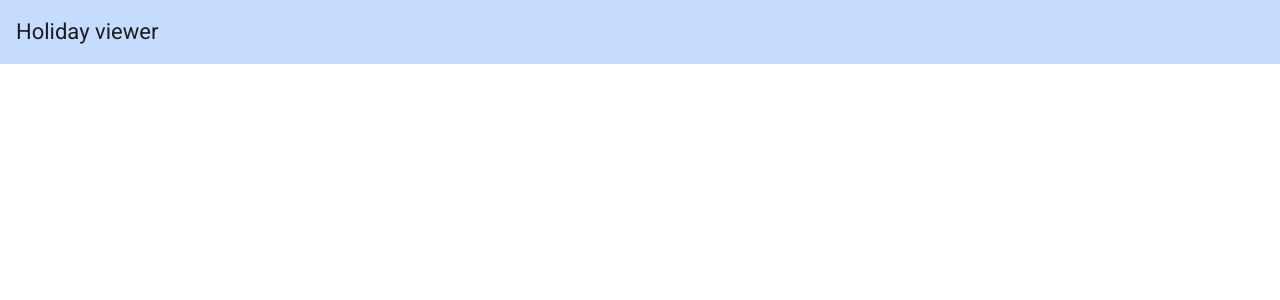
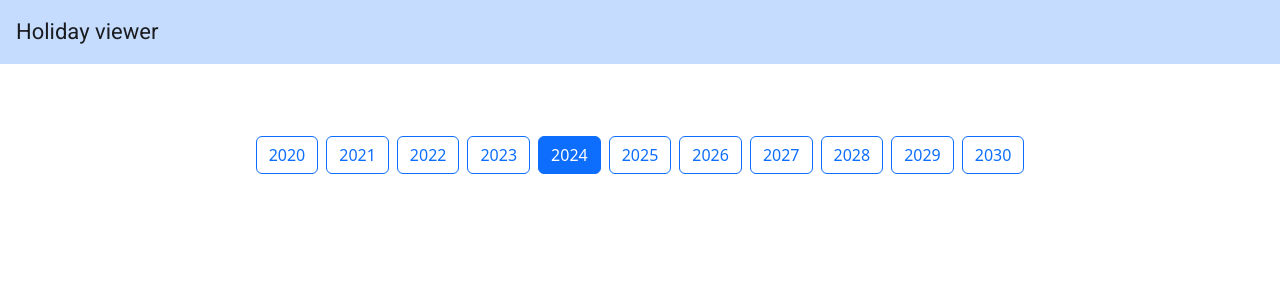
Before and after one commit to RomanMykush/HolidayViewer, an Angular app: page /countries/1 in a window 1280 px wide. Before the commit this address led to /. Shown: the top 300 px of the page. Built offline with nearby package versions, Linux system fonts and the light colour scheme; no server answers.

Commit message:
Add country details page

```diff
--- a/src/app/app.routes.ts
+++ b/src/app/app.routes.ts
@@ -1,4 +1,8 @@
 import { Routes } from '@angular/router';
 import { HomeComponent } from './home/home.component';
+import { CountryDetailsComponent } from './country-details/country-details.component';
 
-export const routes: Routes = [{ path: '', component: HomeComponent }];
+export const routes: Routes = [
+  { path: '', component: HomeComponent },
+  { path: 'countries/:code', component: CountryDetailsComponent },
+];
--- /dev/null
+++ b/src/app/country-details/country-details.component.html
@@ -0,0 +1,19 @@
+<div class="d-flex flex-column gap-3 m-5">
+  <h2 class="d-flex justify-content-center">
+    {{ country?.officialName }}
+  </h2>
+
+  <div class="d-flex justify-content-center">
+    @for (year of range(2020, 2030); track year) {
+      <button
+        type="button"
+        class="btn mx-1"
+        [ngClass]="
+          year === selectedYear ? 'btn-primary' : 'btn-outline-primary'
+        "
+        (click)="selectedYear = year">
+        {{ year }}
+      </button>
+    }
+  </div>
+</div>
--- /dev/null
+++ b/src/app/country-details/country-details.component.ts
@@ -0,0 +1,40 @@
+import { Component, OnInit } from '@angular/core';
+import { ActivatedRoute, Params } from '@angular/router';
+import { CountryService } from '../shared/services/country.service';
+import { CountryInfo } from '../shared/models/country-info';
+import { NgClass } from '@angular/common';
+
+@Component({
+  selector: 'app-country-details',
+  standalone: true,
+  imports: [NgClass],
+  templateUrl: './country-details.component.html',
+})
+export class CountryDetailsComponent implements OnInit {
+  countryCode: string = '';
+  country: CountryInfo | null = null;
+  selectedYear: number = new Date().getFullYear();
+
+  constructor(
+    private route: ActivatedRoute,
+    private countryInfoService: CountryService
+  ) {}
+
+  ngOnInit() {
+    this.route.params.subscribe((params: Params) => {
+      this.countryCode = params['code'];
+      this.country = null;
+      this.selectedYear = new Date().getFullYear();
+
+      this.countryInfoService
+        .fetchFullCountryInfo(this.countryCode)
+        .subscribe(res => {
+          this.country = res;
+        });
+    });
+  }
+
+  range(start: number, end: number): number[] {
+    return Array.from(Array(end - start + 1).keys()).map(x => x + start);
+  }
+}
```
